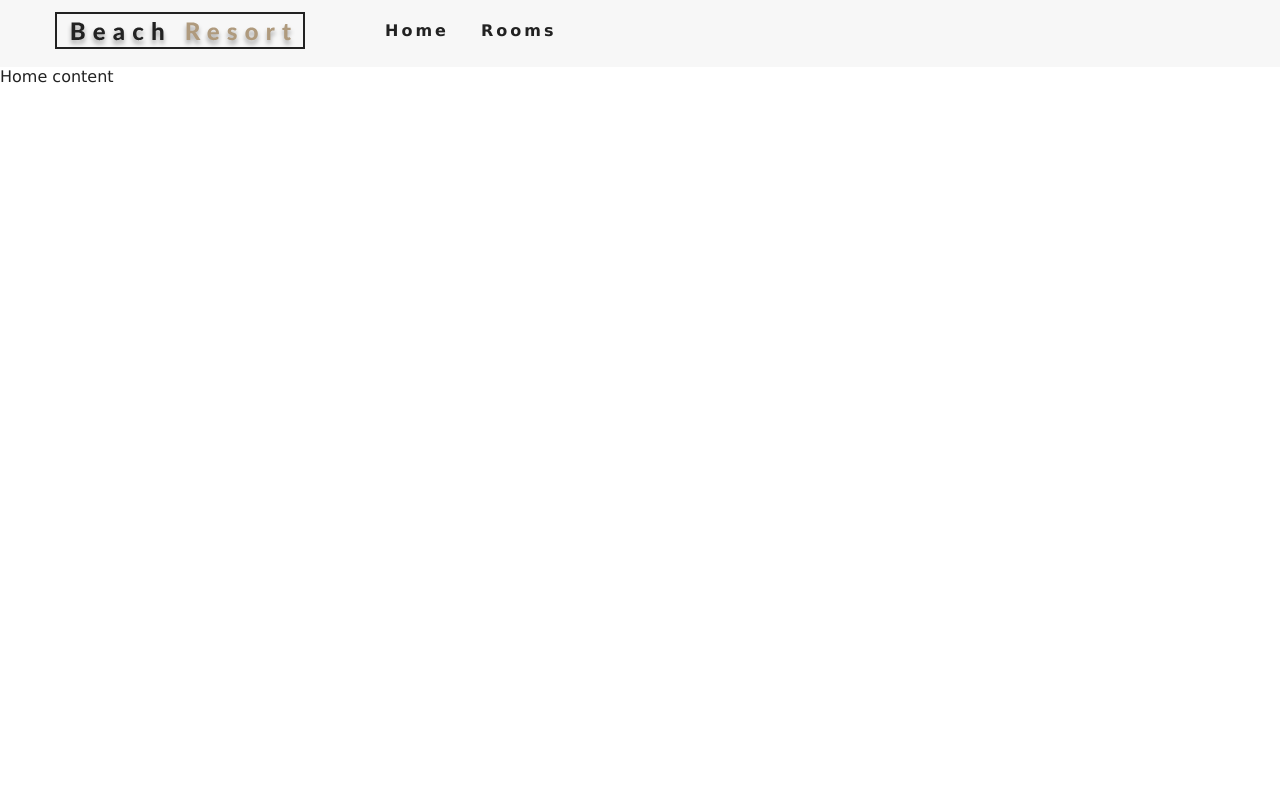
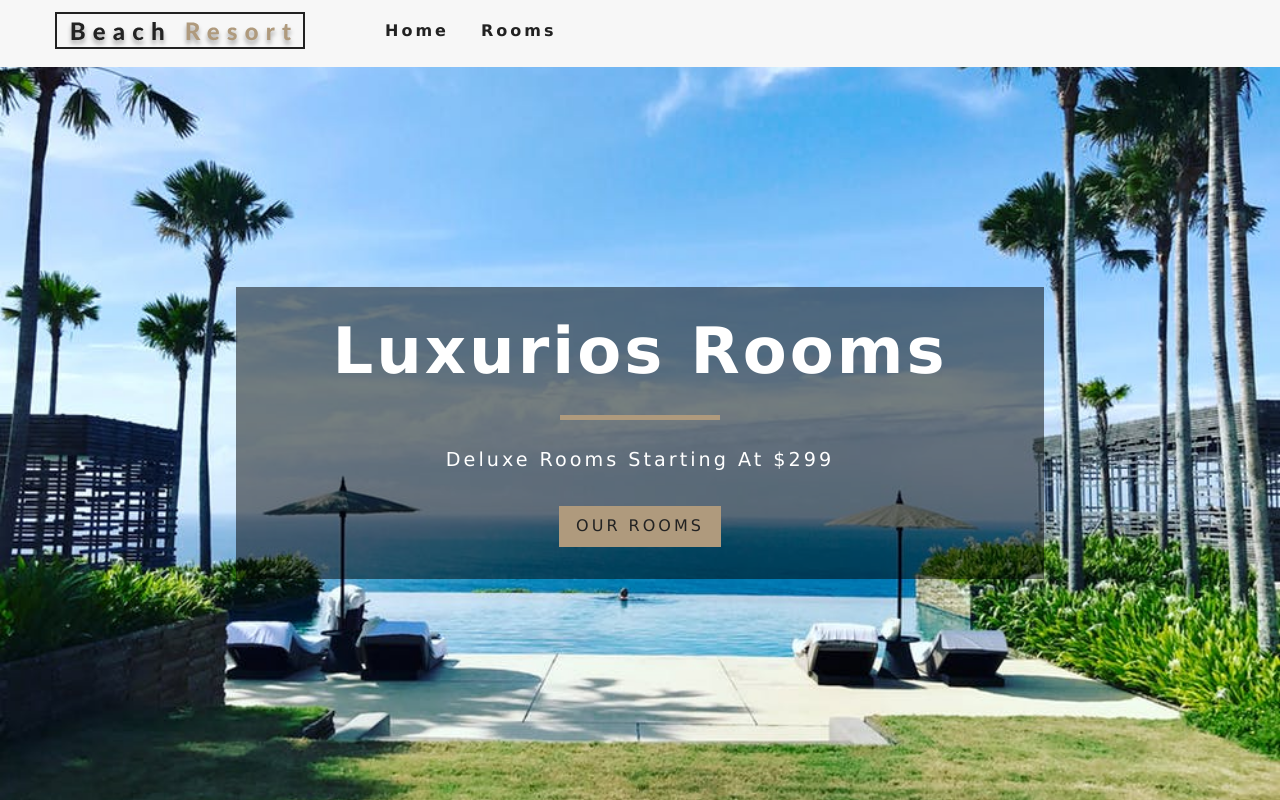
Before and after one commit to NigamLavya/React_Resort, a React (Create React App) app: page / in a window 1280 px wide. Built offline with nearby package versions, Linux system fonts and the light colour scheme.

Commit message:
hero banner addded

```diff
--- /dev/null
+++ b/src/components/Banner.js
@@ -0,0 +1,12 @@
+import React from 'react'
+
+export default function Banner({children,title,subtitle}) {
+    return (
+        <div className="banner">
+            <h1>{title}</h1>
+            <div></div>
+            <p>{subtitle}</p>
+            {children}
+        </div>
+    )
+}
--- /dev/null
+++ b/src/components/Hero.js
@@ -0,0 +1,10 @@
+import React from 'react'
+
+export default function Hero({ children, hero }) {
+    return (
+        <header className={hero}>
+            {children}
+        </header>
+    )
+}
+Hero.defaultProps={hero:'defaultHero'}
--- a/src/pages/Error.js
+++ b/src/pages/Error.js
@@ -1,9 +1,10 @@
 import React from 'react'
+import Hero from '../components/Hero'
+import Banner from '../components/Banner'
+import { Link } from 'react-router-dom'
 
 export default function Error() {
     return (
-        <div>
-            Error content
-        </div>
+        <Hero><Banner title="404" subtitle="Page not found"><Link to="/" className="btn-primary">Return Home</Link> </Banner></Hero>
     )
 }
--- a/src/pages/Home.js
+++ b/src/pages/Home.js
@@ -1,10 +1,12 @@
 import React from 'react'
+import Hero from '../components/Hero'
+import Banner from '../components/Banner'
+import { Link } from 'react-router-dom'
+
 
 const Home = () => {
     return (
-        <div>
-            Home content
-        </div>
+        <Hero><Banner title="Luxurios Rooms" subtitle="deluxe rooms starting at $299"><Link to="/rooms" className="btn-primary">Our Rooms</Link> </Banner> </Hero>
     )
 }
 export default Home;
--- a/src/pages/Rooms.js
+++ b/src/pages/Rooms.js
@@ -1,10 +1,11 @@
 import React from 'react'
+import Hero from '../components/Hero'
+import Banner from '../components/Banner'
+import { Link } from 'react-router-dom'
 
 const Rooms = () => {
     return (
-        <div>
-            Rooms content
-        </div>
+        <Hero hero="roomsHero"><Banner title="Our Rooms"><Link to="/" className="btn-primary">Return Home</Link> </Banner></Hero>
     )
 }
 
```
